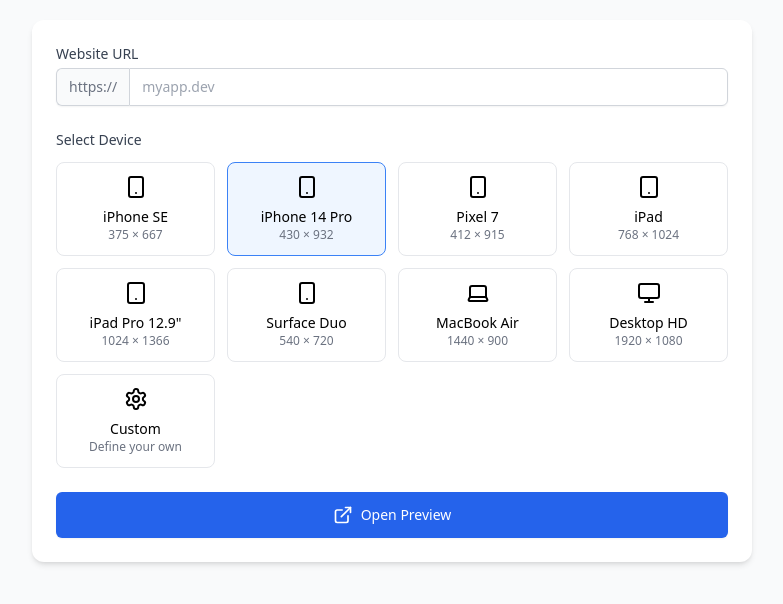
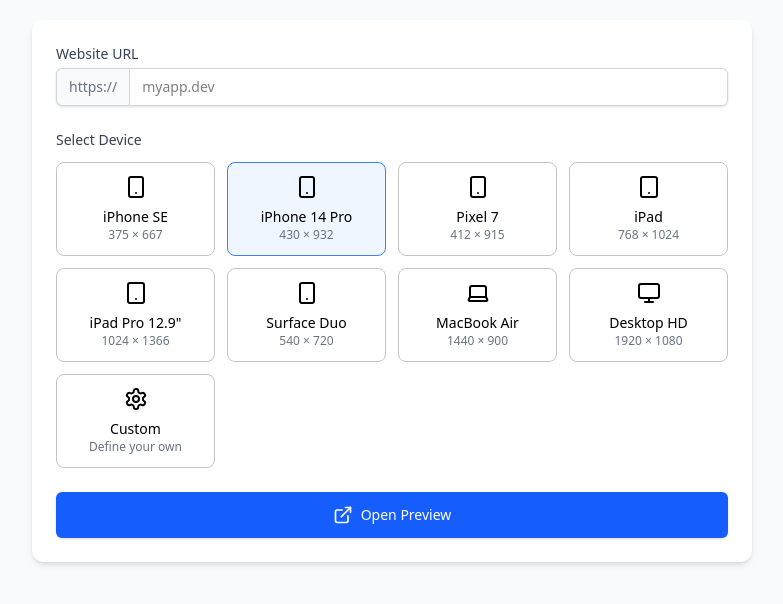
Before and after one commit to K4viyamato/Device-dock, an Electron app: page renderer/index.html in a window 1280 px wide. Shown: the part 96-700 px from the top of the page, without its empty margins (248-1031 px from the left). Drawn offline with nearby package versions, Linux system fonts and the light colour scheme.

Commit message:
https://github.com/K4viyamato/Device-dock/issues/2 - fixed

```diff
--- a/renderer/index.html
+++ b/renderer/index.html
@@ -4,7 +4,7 @@
   <meta charset="UTF-8">
   <meta name="viewport" content="width=device-width, initial-scale=1.0">
   <title>DeviceDock</title>
-  <script src="https://cdn.tailwindcss.com"></script>
+  <link href="./output.css" rel="stylesheet">
   <style>
     /* Custom styles */
     .device-option:checked + label {
@@ -52,7 +52,7 @@
           <!-- Device options as radio buttons -->
           <div>
             <input type="radio" name="device" id="iphone-se" value="iphone-se" class="device-option hidden" data-width="375" data-height="667">
-            <label for="iphone-se" class="flex flex-col items-center p-3 border rounded-lg cursor-pointer hover:bg-gray-50 transition-all">
+            <label for="iphone-se" class="flex flex-col items-center p-3 border-[#c4c4c4] border-[1px] rounded-lg cursor-pointer hover:bg-gray-50 transition-all">
               <svg xmlns="http://www.w3.org/2000/svg" width="24" height="24" viewBox="0 0 24 24" fill="none" stroke="currentColor" stroke-width="2" stroke-linecap="round" stroke-linejoin="round" class="lucide lucide-smartphone mb-2">
                 <rect width="14" height="20" x="5" y="2" rx="2" ry="2"></rect>
                 <path d="M12 18h.01"></path>
@@ -64,7 +64,7 @@
 
           <div>
             <input type="radio" name="device" id="iphone-14-pro" value="iphone-14-pro" class="device-option hidden" data-width="430" data-height="932">
-            <label for="iphone-14-pro" class="flex flex-col items-center p-3 border rounded-lg cursor-pointer hover:bg-gray-50 transition-all">
+            <label for="iphone-14-pro" class="flex flex-col items-center p-3 border-[#c4c4c4] border-[1px] rounded-lg cursor-pointer hover:bg-gray-50 transition-all">
               <svg xmlns="http://www.w3.org/2000/svg" width="24" height="24" viewBox="0 0 24 24" fill="none" stroke="currentColor" stroke-width="2" stroke-linecap="round" stroke-linejoin="round" class="lucide lucide-smartphone mb-2">
                 <rect width="14" height="20" x="5" y="2" rx="2" ry="2"></rect>
                 <path d="M12 18h.01"></path>
@@ -76,7 +76,7 @@
 
           <div>
             <input type="radio" name="device" id="pixel-7" value="pixel-7" class="device-option hidden" data-width="412" data-height="915">
-            <label for="pixel-7" class="flex flex-col items-center p-3 border rounded-lg cursor-pointer hover:bg-gray-50 transition-all">
+            <label for="pixel-7" class="flex flex-col items-center p-3 border-[#c4c4c4] border-[1px] rounded-lg cursor-pointer hover:bg-gray-50 transition-all">
               <svg xmlns="http://www.w3.org/2000/svg" width="24" height="24" viewBox="0 0 24 24" fill="none" stroke="currentColor" stroke-width="2" stroke-linecap="round" stroke-linejoin="round" class="lucide lucide-smartphone mb-2">
                 <rect width="14" height="20" x="5" y="2" rx="2" ry="2"></rect>
                 <path d="M12 18h.01"></path>
@@ -88,7 +88,7 @@
 
           <div>
             <input type="radio" name="device" id="ipad" value="ipad" class="device-option hidden" data-width="768" data-height="1024">
-            <label for="ipad" class="flex flex-col items-center p-3 border rounded-lg cursor-pointer hover:bg-gray-50 transition-all">
+            <label for="ipad" class="flex flex-col items-center p-3 border-[#c4c4c4] border-[1px] rounded-lg cursor-pointer hover:bg-gray-50 transition-all">
               <svg xmlns="http://www.w3.org/2000/svg" width="24" height="24" viewBox="0 0 24 24" fill="none" stroke="currentColor" stroke-width="2" stroke-linecap="round" stroke-linejoin="round" class="lucide lucide-tablet mb-2">
                 <rect width="16" height="20" x="4" y="2" rx="2" ry="2"></rect>
                 <line x1="12" x2="12.01" y1="18" y2="18"></line>
@@ -100,7 +100,7 @@
 
           <div>
             <input type="radio" name="device" id="ipad-pro" value="ipad-pro" class="device-option hidden" data-width="1024" data-height="1366">
-            <label for="ipad-pro" class="flex flex-col items-center p-3 border rounded-lg cursor-pointer hover:bg-gray-50 transition-all">
+            <label for="ipad-pro" class="flex flex-col items-center p-3 border-[#c4c4c4] border-[1px] rounded-lg cursor-pointer hover:bg-gray-50 transition-all">
               <svg xmlns="http://www.w3.org/2000/svg" width="24" height="24" viewBox="0 0 24 24" fill="none" stroke="currentColor" stroke-width="2" stroke-linecap="round" stroke-linejoin="round" class="lucide lucide-tablet mb-2">
                 <rect width="16" height="20" x="4" y="2" rx="2" ry="2"></rect>
                 <line x1="12" x2="12.01" y1="18" y2="18"></line>
@@ -112,7 +112,7 @@
 
           <div>
             <input type="radio" name="device" id="surface-duo" value="surface-duo" class="device-option hidden" data-width="540" data-height="720">
-            <label for="surface-duo" class="flex flex-col items-center p-3 border rounded-lg cursor-pointer hover:bg-gray-50 transition-all">
+            <label for="surface-duo" class="flex flex-col items-center p-3 border-[#c4c4c4] border-[1px] rounded-lg cursor-pointer hover:bg-gray-50 transition-all">
               <svg xmlns="http://www.w3.org/2000/svg" width="24" height="24" viewBox="0 0 24 24" fill="none" stroke="currentColor" stroke-width="2" stroke-linecap="round" stroke-linejoin="round" class="lucide lucide-smartphone mb-2">
                 <rect width="14" height="20" x="5" y="2" rx="2" ry="2"></rect>
                 <path d="M12 18h.01"></path>
@@ -124,7 +124,7 @@
 
           <div>
             <input type="radio" name="device" id="macbook-air" value="macbook-air" class="device-option hidden" data-width="1440" data-height="900">
-            <label for="macbook-air" class="flex flex-col items-center p-3 border rounded-lg cursor-pointer hover:bg-gray-50 transition-all">
+            <label for="macbook-air" class="flex flex-col items-center p-3 border-[#c4c4c4] border-[1px] rounded-lg cursor-pointer hover:bg-gray-50 transition-all">
               <svg xmlns="http://www.w3.org/2000/svg" width="24" height="24" viewBox="0 0 24 24" fill="none" stroke="currentColor" stroke-width="2" stroke-linecap="round" stroke-linejoin="round" class="lucide lucide-laptop mb-2">
                 <path d="M20 16V7a2 2 0 0 0-2-2H6a2 2 0 0 0-2 2v9m16 0H4m16 0 1.28 2.55a1 1 0 0 1-.9 1.45H3.62a1 1 0 0 1-.9-1.45L4 16"></path>
               </svg>
@@ -135,7 +135,7 @@
 
           <div>
             <input type="radio" name="device" id="desktop-hd" value="desktop-hd" class="device-option hidden" data-width="1920" data-height="1080">
-            <label for="desktop-hd" class="flex flex-col items-center p-3 border rounded-lg cursor-pointer hover:bg-gray-50 transition-all">
+            <label for="desktop-hd" class="flex flex-col items-center p-3 border-[#c4c4c4] border-[1px] rounded-lg cursor-pointer hover:bg-gray-50 transition-all">
               <svg xmlns="http://www.w3.org/2000/svg" width="24" height="24" viewBox="0 0 24 24" fill="none" stroke="currentColor" stroke-width="2" stroke-linecap="round" stroke-linejoin="round" class="lucide lucide-monitor mb-2">
                 <rect width="20" height="14" x="2" y="3" rx="2" ry="2"></rect>
                 <line x1="8" x2="16" y1="21" y2="21"></line>
@@ -148,7 +148,7 @@
 
           <div>
             <input type="radio" name="device" id="custom" value="custom" class="device-option hidden">
-            <label for="custom" class="flex flex-col items-center p-3 border rounded-lg cursor-pointer hover:bg-gray-50 transition-all">
+            <label for="custom" class="flex flex-col items-center p-3 border-[#c4c4c4] border-[1px] rounded-lg cursor-pointer hover:bg-gray-50 transition-all">
               <svg xmlns="http://www.w3.org/2000/svg" width="24" height="24" viewBox="0 0 24 24" fill="none" stroke="currentColor" stroke-width="2" stroke-linecap="round" stroke-linejoin="round" class="lucide lucide-settings mb-2">
                 <path d="M12.22 2h-.44a2 2 0 0 0-2 2v.18a2 2 0 0 1-1 1.73l-.43.25a2 2 0 0 1-2 0l-.15-.08a2 2 0 0 0-2.73.73l-.22.38a2 2 0 0 0 .73 2.73l.15.1a2 2 0 0 1 1 1.72v.51a2 2 0 0 1-1 1.74l-.15.09a2 2 0 0 0-.73 2.73l.22.38a2 2 0 0 0 2.73.73l.15-.08a2 2 0 0 1 2 0l.43.25a2 2 0 0 1 1 1.73V20a2 2 0 0 0 2 2h.44a2 2 0 0 0 2-2v-.18a2 2 0 0 1 1-1.73l.43-.25a2 2 0 0 1 2 0l.15.08a2 2 0 0 0 2.73-.73l.22-.39a2 2 0 0 0-.73-2.73l-.15-.08a2 2 0 0 1-1-1.74v-.5a2 2 0 0 1 1-1.74l.15-.09a2 2 0 0 0 .73-2.73l-.22-.38a2 2 0 0 0-2.73-.73l-.15.08a2 2 0 0 1-2 0l-.43-.25a2 2 0 0 1-1-1.73V4a2 2 0 0 0-2-2z"></path>
                 <circle cx="12" cy="12" r="3"></circle>
@@ -160,7 +160,7 @@
         </div>
 
         <!-- Custom size inputs (hidden by default) -->
-        <div id="custom-size-inputs" class="grid grid-cols-2 gap-4 p-4 border rounded-lg bg-gray-50 hidden">
+        <div id="custom-size-inputs" class="grid grid-cols-2 gap-4 p-4 border-[#c4c4c4] border-[1px] rounded-lg bg-gray-50 hidden">
           <div>
             <label for="custom-width" class="block text-sm font-medium text-gray-700 mb-1">Width (px)</label>
             <input type="number" id="custom-width" class="block w-full px-3 py-2 border border-gray-300 rounded-md shadow-sm focus:ring-blue-500 focus:border-blue-500 sm:text-sm" placeholder="Width" value="1024">
--- /dev/null
+++ b/renderer/styles.css
@@ -0,0 +1 @@
+@import "tailwindcss";
```
Also changed, not shown: package.json (+6 -5 lines), renderer/output.css (added), 1 other file.
